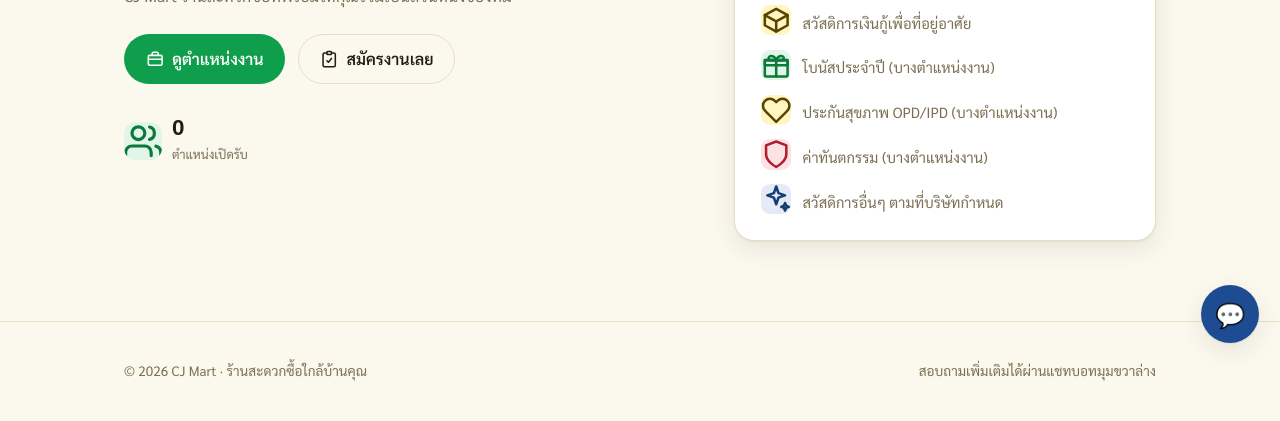
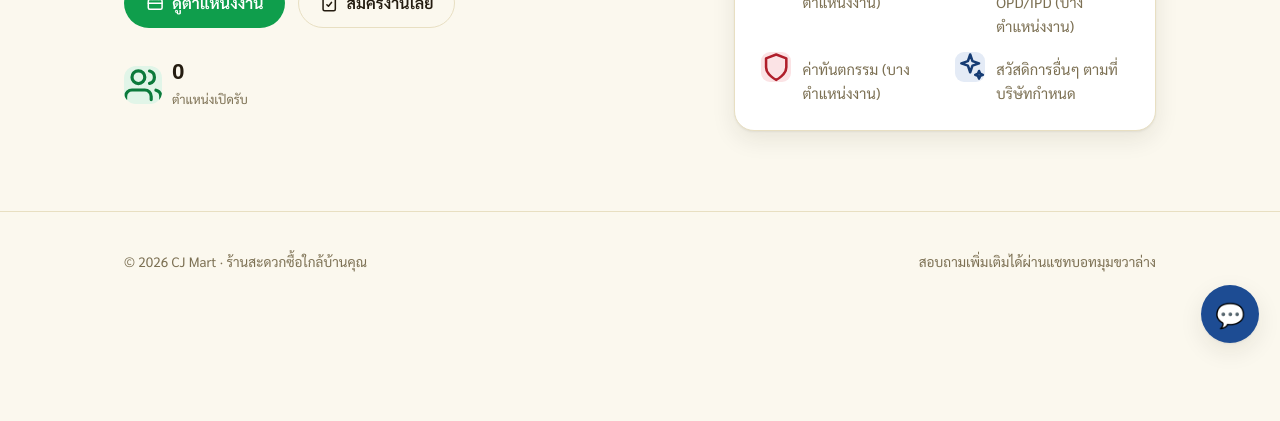
Before and after one commit to natthateerada-gif/cj-mart-recruitment, a website: page cj-mart-recruitment/public/index.html in a window 1280 px wide. Shown: the part 436-857 px from the top of the page. After the commit the page ends 800 px from the top, so only its background shows below. Drawn offline with Linux system fonts and the light colour scheme; no server answers; a web font is replaced by a local one.

Commit message:
ปรับความสูงกล่องสวัสดิการให้เท่ากับฝั่งข้อความ และจัดรายการเป็น 2 คอลัมน์

```diff
--- a/cj-mart-recruitment/public/css/style.css
+++ b/cj-mart-recruitment/public/css/style.css
@@ -109,7 +109,7 @@ header.site{position:sticky;top:0;z-index:40;background:color-mix(in srgb, var(-
 .contact-card .details{font-size:.88rem;display:flex;flex-direction:column;gap:.25rem;margin-top:.4rem;}
 .contact-card .details span{display:flex;align-items:center;gap:.5rem;}
 .hero{padding:3.4rem 0 3rem;}
-.hero-grid{display:grid;grid-template-columns:1.15fr .85fr;gap:2.5rem;align-items:center;}
+.hero-grid{display:grid;grid-template-columns:1.15fr .85fr;gap:2.5rem;align-items:stretch;}
 @media (max-width:820px){ .hero-grid{grid-template-columns:1fr;} }
 .eyebrow{display:inline-flex;align-items:center;gap:.4rem;font-size:.78rem;font-weight:700;letter-spacing:.06em;text-transform:uppercase;color:var(--gold-ink);background:var(--gold-tint);padding:.35rem .75rem;border-radius:999px;margin-bottom:1rem;}
 .hero p.lead{margin-top:1rem;color:var(--text-muted);font-size:1.05rem;max-width:46ch;}
@@ -119,8 +119,9 @@ header.site{position:sticky;top:0;z-index:40;background:color-mix(in srgb, var(-
 .hero-stats .stat-item{display:flex;align-items:center;gap:.6rem;}
 .hero-stats div strong{display:block;font-family:'Chonburi',sans-serif;font-size:1.4rem;color:var(--text);line-height:1.1;}
 .hero-stats div span{font-size:.78rem;color:var(--text-muted);}
-.hero-card{background:var(--surface);border:1px solid var(--border);border-radius:20px;padding:1.6rem;box-shadow:var(--shadow);}
-.hero-card ul{margin:1rem 0 0;padding:0;list-style:none;display:flex;flex-direction:column;gap:.9rem;}
+.hero-card{background:var(--surface);border:1px solid var(--border);border-radius:20px;padding:1.6rem;box-shadow:var(--shadow);display:flex;flex-direction:column;justify-content:center;}
+.hero-card ul{margin:1rem 0 0;padding:0;list-style:none;display:grid;grid-template-columns:1fr 1fr;column-gap:1.2rem;row-gap:.9rem;}
+@media (max-width:520px){ .hero-card ul{grid-template-columns:1fr;} }
 .hero-card li{display:flex;gap:.7rem;align-items:flex-start;font-size:.92rem;color:var(--text-muted);}
 .hero-card li span.txt{padding-top:.35rem;}
 section{padding:2.6rem 0;}
```
